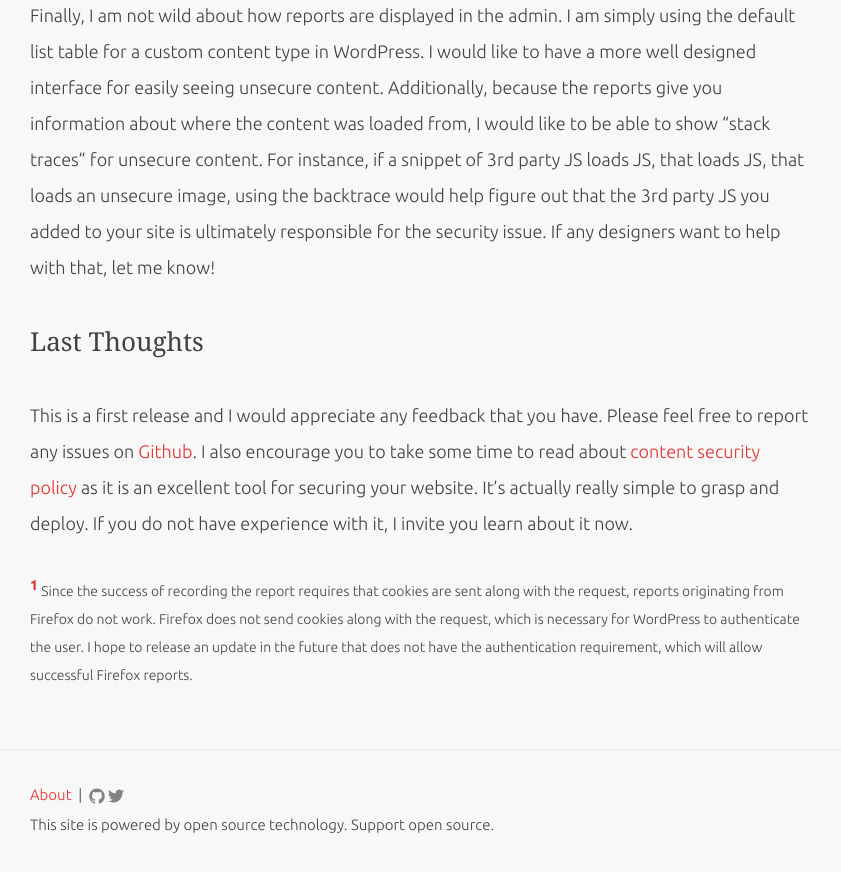
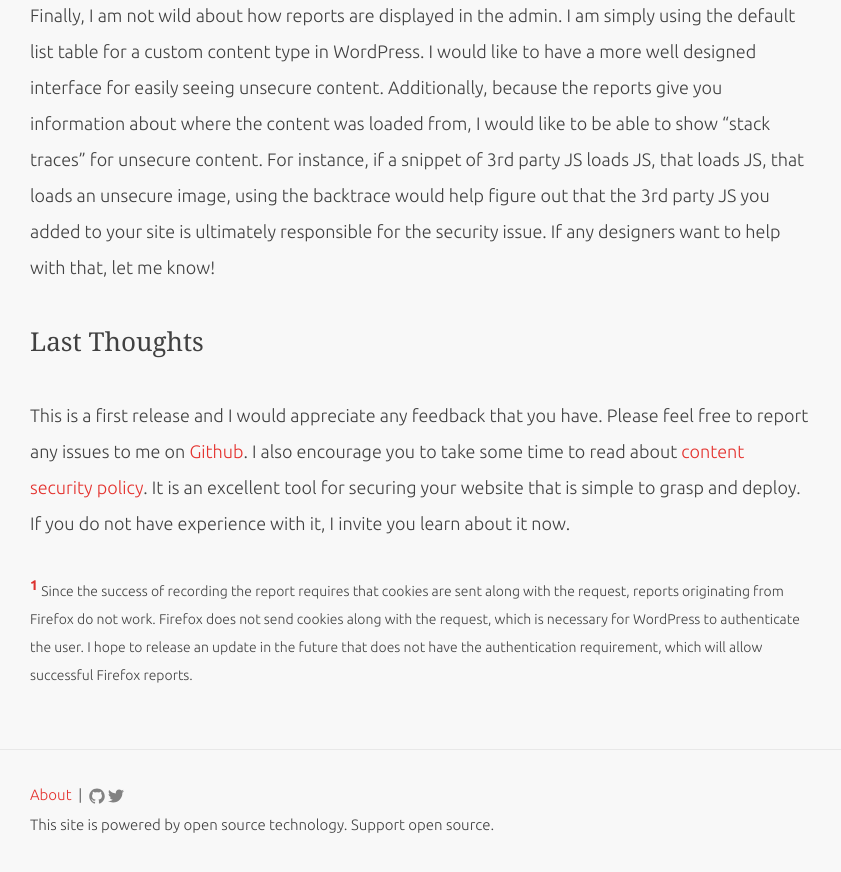
Before and after one commit to tollmanz/tollmanz.com-old, a Jekyll site: the page built from _posts/2015-01-01-wordpress-https-mixed-content-detector.markdown, in a window 1280 px wide and 900 px high, scrolled down 4210 px. Shown: the top 872 px of the window, without its empty margins (0-841 px from the left). Built offline with Jekyll 4.4.1, drawn with Linux system fonts in a browser that asks for light colours; some web fonts are replaced.

Commit message:
Copy updates.

```diff
--- a/_posts/2015-01-01-wordpress-https-mixed-content-detector.markdown
+++ b/_posts/2015-01-01-wordpress-https-mixed-content-detector.markdown
@@ -56,6 +56,6 @@ Finally, I am not wild about how reports are displayed in the admin. I am simply
 
 ### Last Thoughts
 
-This is a first release and I would appreciate any feedback that you have. Please feel free to report any issues on [Github](https://github.com/tollmanz/wordpress-https-mixed-content-detector/issues). I also encourage you to take some time to read about [content security policy](http://www.html5rocks.com/en/tutorials/security/content-security-policy/) as it is an excellent tool for securing your website. It's actually really simple to grasp and deploy. If you do not have experience with it, I invite you learn about it now.
+This is a first release and I would appreciate any feedback that you have. Please feel free to report any issues to me on [Github](https://github.com/tollmanz/wordpress-https-mixed-content-detector/issues). I also encourage you to take some time to read about [content security policy](http://www.html5rocks.com/en/tutorials/security/content-security-policy/). It is an excellent tool for securing your website that is simple to grasp and deploy. If you do not have experience with it, I invite you learn about it now.
 
 <p class="footnote"><span class="footnote-footer-number">1</span> Since the success of recording the report requires that cookies are sent along with the request, reports originating from Firefox do not work. Firefox does not send cookies along with the request, which is necessary for WordPress to authenticate the user. I hope to release an update in the future that does not have the authentication requirement, which will allow successful Firefox reports.</p>
```
